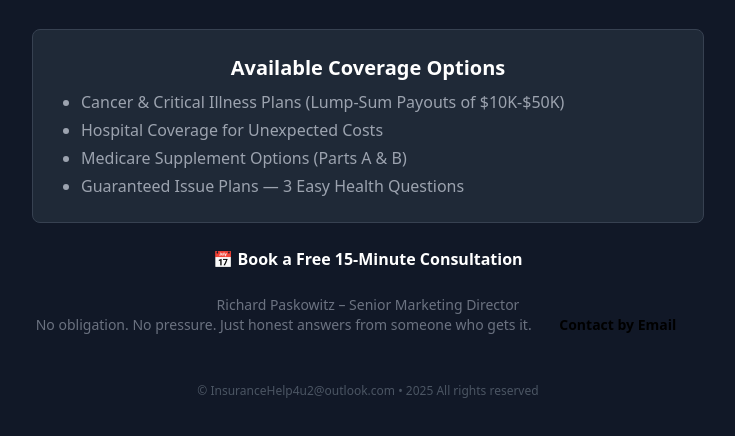
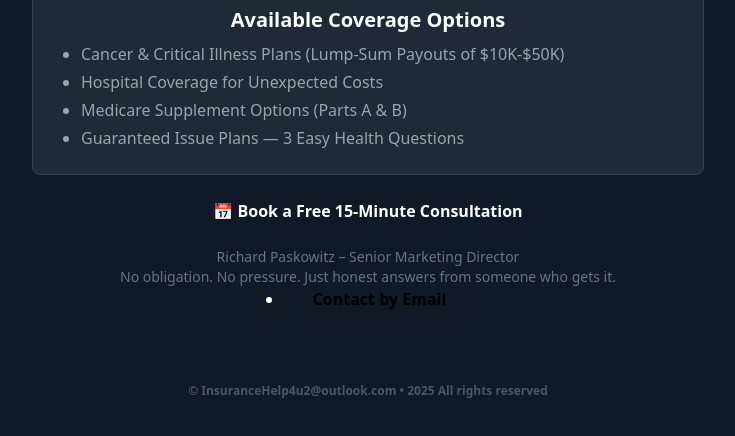
Before and after one commit to TheAIDepot/InsuranceHelp4u2, a plain HTML site: page public/index.html in a window 1280 px wide. Shown: the part 262-698 px from the top of the page, without its empty margins (272-1007 px from the left). Drawn offline with nearby package versions, Linux system fonts and the light colour scheme.

Commit message:
Update index.html

```diff
--- a/public/index.html
+++ b/public/index.html
@@ -26,7 +26,7 @@
       <a href="https://calendly.com/contactaidepot/30min" target="_blank" class="bg-lime-500 hover:bg-lime-600 text-white font-bold py-3 px-6 rounded-full transition">📅 Book a Free 15-Minute Consultation</a>
 
       <p class="text-sm text-gray-500 mt-6">Richard Paskowitz – Senior Marketing Director<br>No obligation. No pressure. Just honest answers from someone who gets it.
-	<a href="mailto:insurancehelp4u2@outlook.com" class="bg-lime-500 hover:bg-lime-600 text-black font-bold py-3 px-6 rounded-full transition">Contact by Email</a></p>
+	<li><a href="mailto:insurancehelp4u2@outlook.com" class="bg-lime-500 hover:bg-lime-600 text-black font-bold py-3 px-6 rounded-full transition">Contact by Email</li</a></li></p>
 
       <footer class="mt-12 text-xs text-gray-600">
         &copy;  InsuranceHelp4u2@outlook.com • 2025 All rights reserved
```
